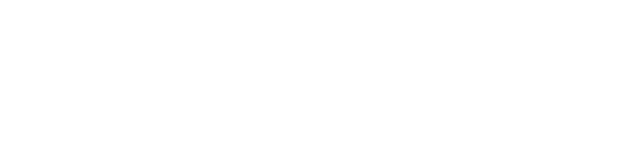
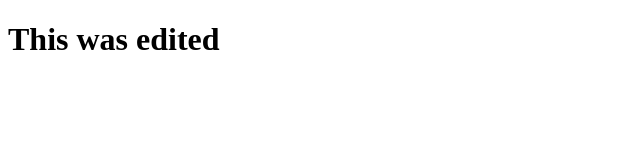
Before and after one commit to Davieb1/davieb1.github.io, a plain HTML site: page index.html in a window 1280 px wide. Shown: the whole page, without its empty margins (0-640 px from the left). Drawn offline with Linux system fonts and the light colour scheme.

Commit message:
Update index.html

```diff
--- a/index.html
+++ b/index.html
@@ -7,6 +7,6 @@
     <title>Hello World</title>
 </head>
 <body>
-
+    <h1>This was edited</h1>
 </body>
 </html>
```
